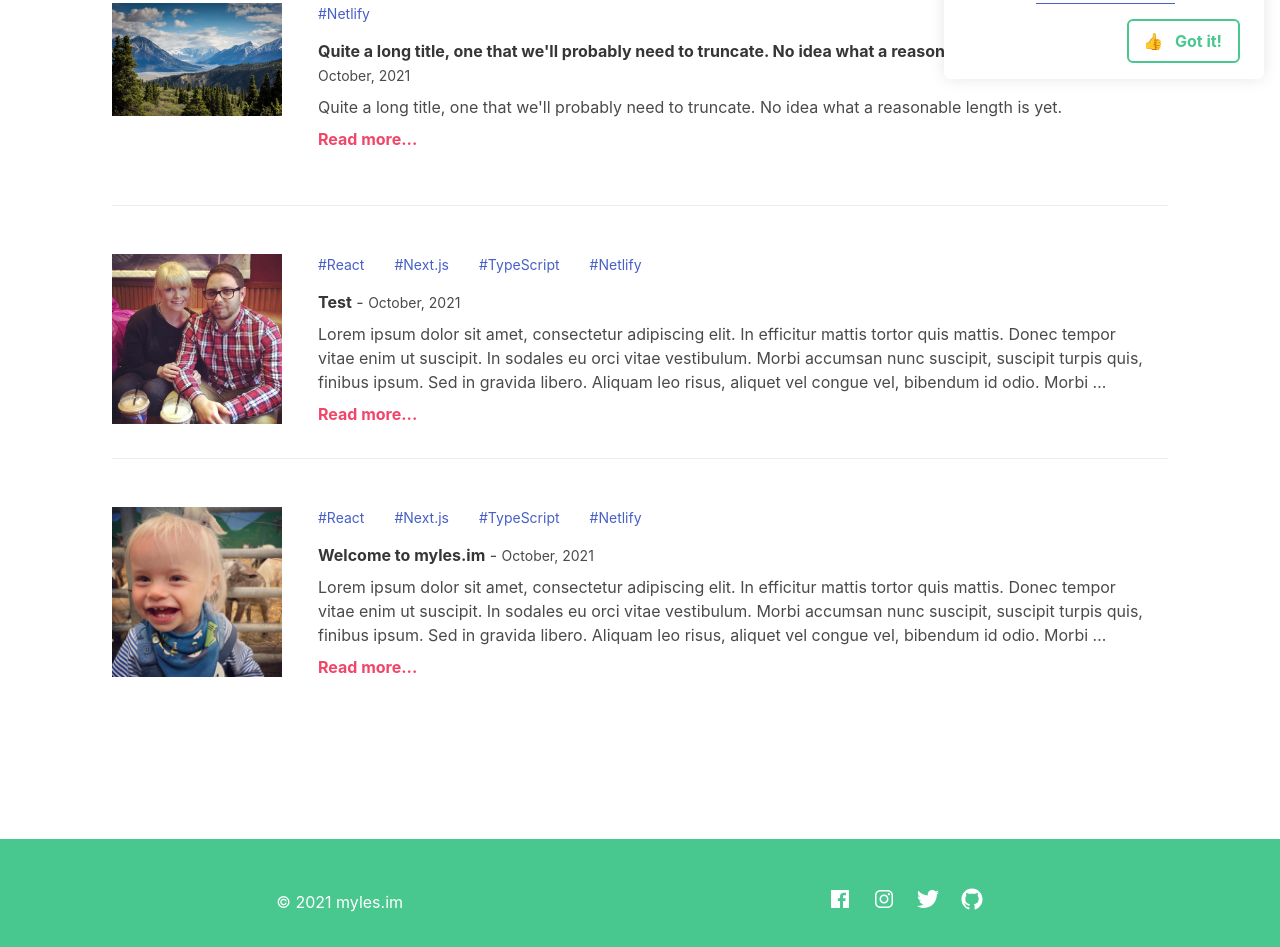
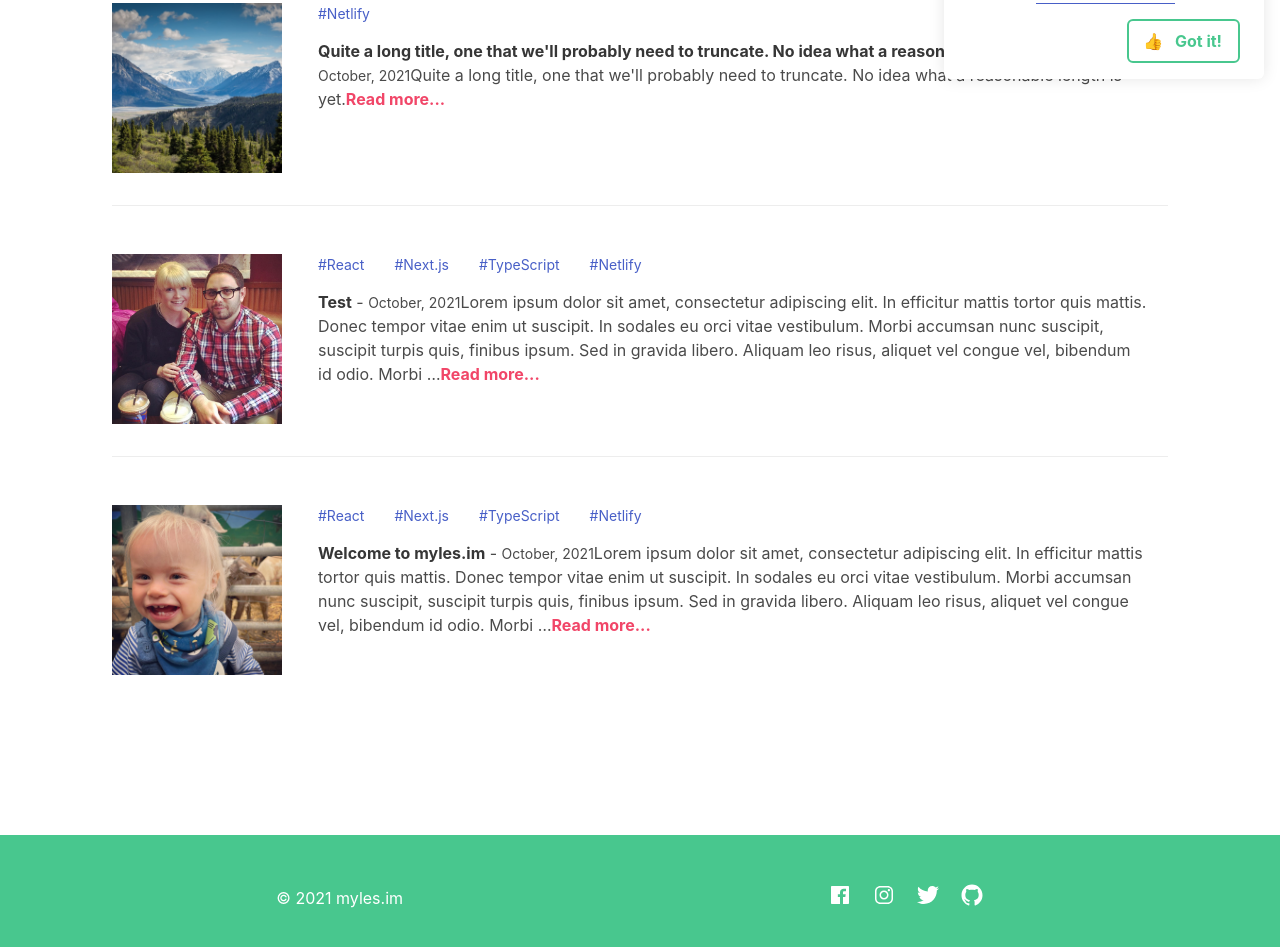
Before and after one commit to msanigar/myles.im, a Next.js app: page / in a window 1280 px wide. Shown: the part 705-1652 px from the top of the page. Built offline with nearby package versions, Linux system fonts and the light colour scheme.

Commit message:
layout fixes

```diff
--- a/src/components/Footer.tsx
+++ b/src/components/Footer.tsx
@@ -5,7 +5,7 @@ export default function Footer() {
   const year = currentTime.getFullYear();
   return (
     <footer className="footer has-background-success">
-      <div className="level container content has-text-centered has-text-white">
+      <span className="level container content has-text-centered has-text-white">
         <span className="level-item">
           <a className="level-item has-text-white" href="#">
             &copy; {year} myles.im
@@ -14,7 +14,7 @@ export default function Footer() {
         <span className="level-item">
           <SocialList style={'light'} />{' '}
         </span>
-      </div>
+      </span>
     </footer>
   );
 }
--- a/src/components/PostItem.tsx
+++ b/src/components/PostItem.tsx
@@ -33,21 +33,21 @@ export default function PostItem({ post }: Props) {
         </ul>
         <div className="content">
           <p>
-            <p className="mb-0 pb-2">
+            <span className="mb-0 pb-2">
               <strong>{post.title}</strong>
               {' - '}
               <small>
                 <Date date={parseISO(post.date)} />
               </small>
-            </p>
+            </span>
             {truncateString(post.shortText)}
-            <p className="pt-2">
+            <span className="pt-2">
               <Link href={'/posts/' + post.slug}>
                 <a className="has-text-danger">
                   <b>Read more...</b>
                 </a>
               </Link>
-            </p>
+            </span>
           </p>
         </div>
       </div>
--- a/src/styles/global.scss
+++ b/src/styles/global.scss
@@ -70,6 +70,11 @@ main {
 svg {
   max-width: 100%;
   height: auto;
+}
+
+.image img {
+  height: 100%;
+  width: 100%;
 }
 
 .home-post {
```
